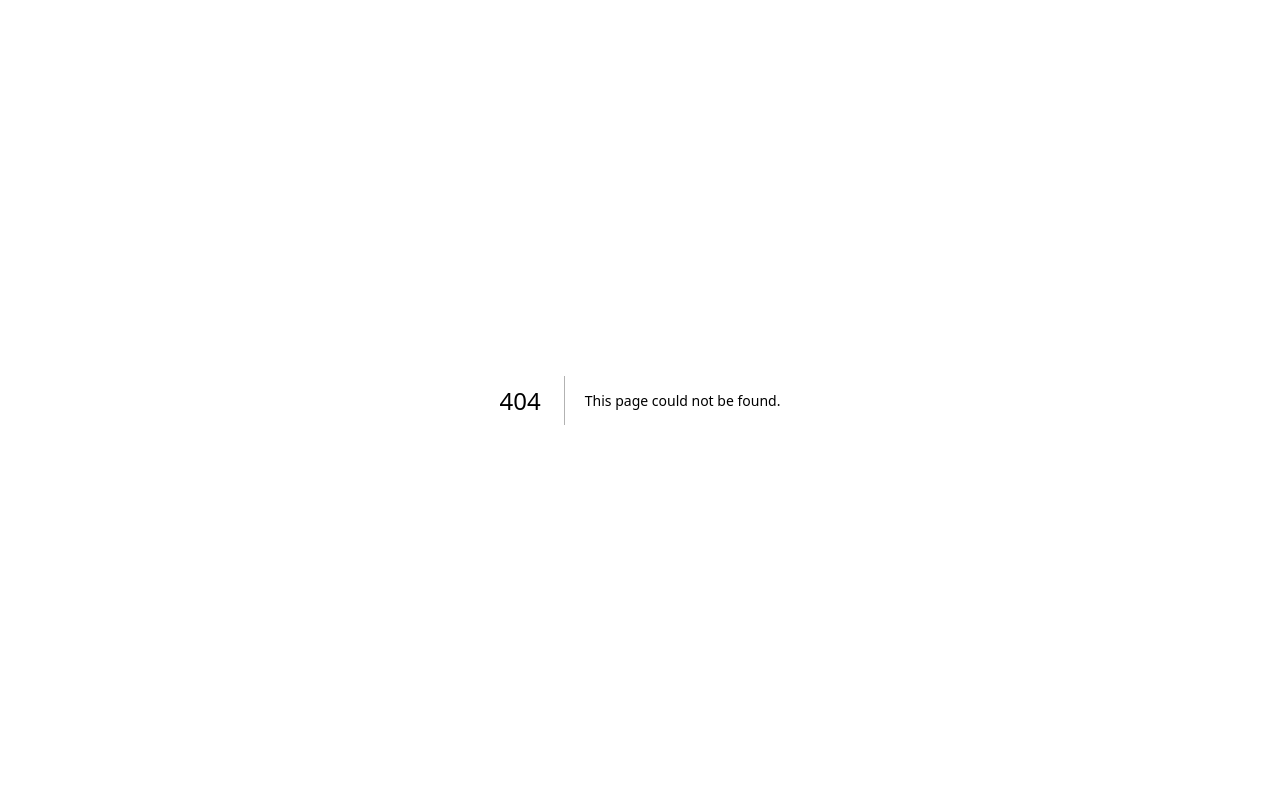
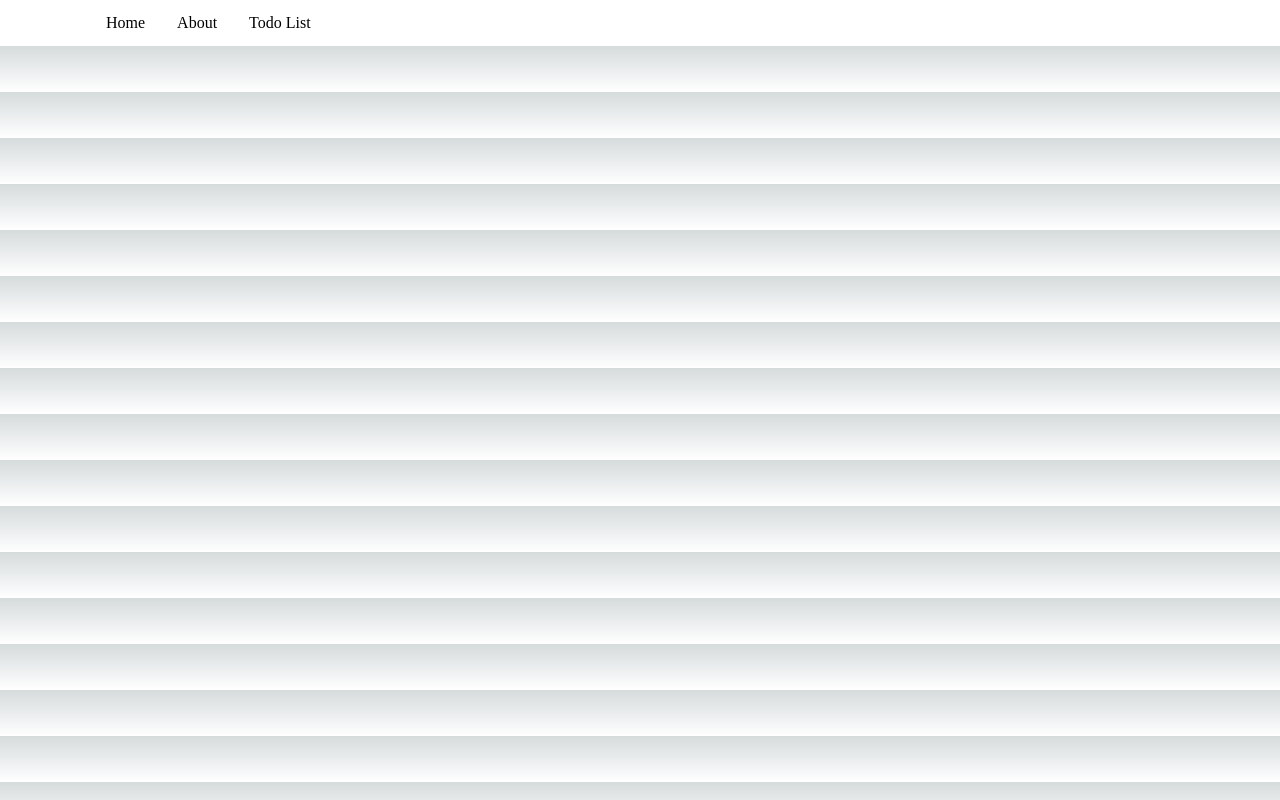
Before and after one commit to Radwisatso/todo-list-next, a Next.js app: page /components/layout-main/Layout in a window 1280 px wide. Before the commit this address had no page. Built offline with nearby package versions, Linux system fonts and the light colour scheme.

Commit message:
feat: create a layout component

```diff
--- a/pages/_app.js
+++ b/pages/_app.js
@@ -1,5 +1,7 @@
 import '@/styles/globals.css'
 
 export default function App({ Component, pageProps }) {
-  return <Component {...pageProps} />
+  return (
+    <Component {...pageProps} />
+  )
 }
--- /dev/null
+++ b/pages/components/layout-main/Layout.js
@@ -0,0 +1,12 @@
+import NavigationBar from "@/pages/components/navbar/NavigationBar";
+import { Fragment } from "react";
+
+
+export default function Layout({ children }) {
+  return (
+    <Fragment>
+      <NavigationBar />
+      {children}
+    </Fragment>
+  )
+}
--- a/pages/components/navbar/NavigationBar.js
+++ b/pages/components/navbar/NavigationBar.js
@@ -3,6 +3,7 @@ import { Fragment } from "react";
 import styles from "./NavigationBar.module.css"
 
 export default function NavigationBar() {
+
   return (
     <Fragment>
       <header className={styles['navigation-header']}>
@@ -10,7 +11,7 @@ export default function NavigationBar() {
           <ul className={styles["navigation-list"]}>
             <li><a href="">Home</a></li>
             <li><a href="">About</a></li>
-            <li><a href="">To-do List</a></li>
+            <li><a href="">Todo List</a></li>
           </ul>
         </div>
       </header>
--- a/pages/index.js
+++ b/pages/index.js
@@ -5,6 +5,7 @@ import { Poppins } from "next/font/google"
 
 // Components
 import NavigationBar from './components/navbar/NavigationBar'
+import Layout from './components/layout-main/Layout'
 
 const poppins = Poppins({
   subsets: ['latin'],
@@ -17,13 +18,13 @@ export default function Home() {
   return (
     <>
       <Head>
-        <title>Create Next App</title>
+        <title>Raditya's Todo List</title>
         <meta name="description" content="Generated by create next app" />
         <meta name="viewport" content="width=device-width, initial-scale=1" />
         <link rel="icon" href="/favicon.ico" />
       </Head>
       <main className={`${styles.main} ${poppins.className}`}>
-        <NavigationBar />
+        <Layout>
           <div className={styles.description}>
             <p>
               Get started by editing&nbsp;
@@ -117,6 +118,7 @@ export default function Home() {
               </p>
             </a>
           </div>
+        </Layout>
       </main>
     </>
   )
```
Also changed, not shown: pages/components/layout-main/Layout.module.css (added). Lines whose indentation alone changed are shown as unchanged.
